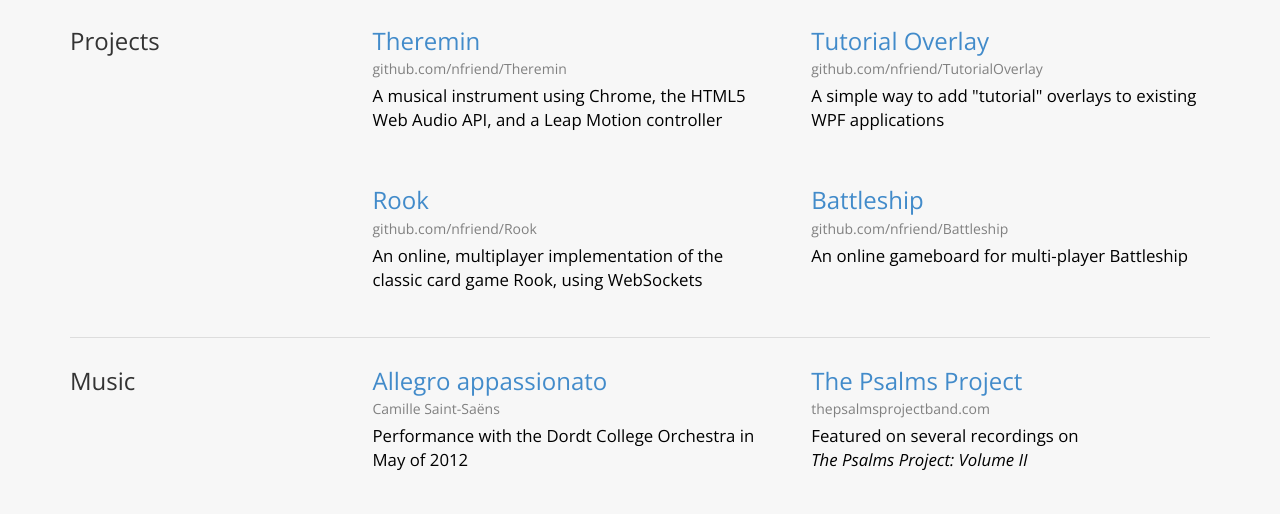
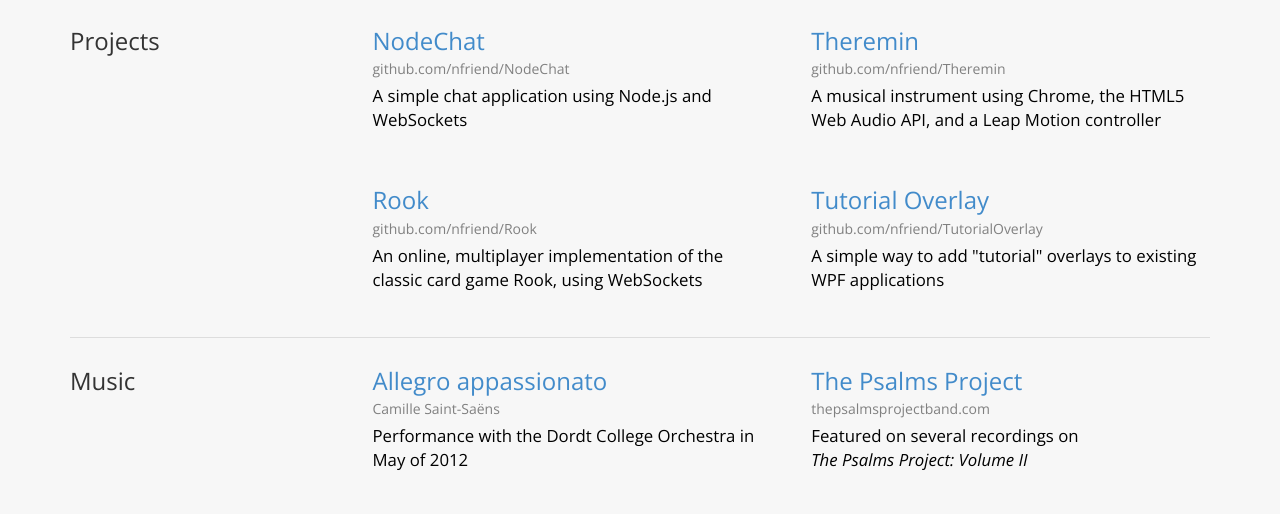
Before and after one commit to nfriend/Website-2.0, a plain HTML site: page index.html in a window 1280 px wide. Shown: the part 531-1045 px from the top of the page. Drawn offline with nearby package versions, Linux system fonts and the light colour scheme.

Commit message:
updated projects

```diff
--- a/index.html
+++ b/index.html
@@ -186,24 +186,24 @@
             <div class="col-md-9 col-sm-8">
                 <div class="row">
                     <div class="col-md-6 col-sm-12 project">
+                        <a href="http://nathanfriend.com/NodeChat/">
+                            <div class="link-item-container initial-flash">
+                                <h3>NodeChat</h3>
+                                <div class="quiet heading-subtitle">github.com/nfriend/NodeChat</div>
+                                <p class="ignore-link-color">
+                                    A simple chat application using Node.js and WebSockets
+                                    <span class="visible-md"><br /></span>
+                                </p>
+                            </div>
+                        </a>
+                    </div>
+
+                    <div class="col-md-6 col-sm-12 project">
                         <a href="http://nathanfriend.com/theremin/">
                             <div class="link-item-container initial-flash">
                                 <h3>Theremin</h3>
                                 <div class="quiet heading-subtitle">github.com/nfriend/Theremin</div>
                                 <p class="ignore-link-color">A musical instrument using Chrome, the HTML5 Web Audio API, and a Leap Motion controller</p>
-                            </div>
-                        </a>
-                    </div>
-
-                    <div class="col-md-6 col-sm-12 project">
-                        <a href="https://github.com/nfriend/TutorialOverlay">
-                            <div class="link-item-container initial-flash">
-                                <h3>Tutorial Overlay</h3>
-                                <div class="quiet heading-subtitle">github.com/nfriend/TutorialOverlay</div>
-                                <p class="ignore-link-color">
-                                    A simple way to add "tutorial" overlays to existing WPF applications
-                                    <span class="visible-md"><br /></span>
-                                </p>
                             </div>
                         </a>
                     </div>
@@ -225,13 +225,13 @@
                     </div>
 
                     <div class="col-md-6 col-sm-12 project">
-                        <a href="http://nathanfriend.com/battleship/">
+                        <a href="https://github.com/nfriend/TutorialOverlay">
                             <div class="link-item-container initial-flash">
-                                <h3>Battleship</h3>
-                                <div class="quiet heading-subtitle">github.com/nfriend/Battleship</div>
+                                <h3>Tutorial Overlay</h3>
+                                <div class="quiet heading-subtitle">github.com/nfriend/TutorialOverlay</div>
                                 <p class="ignore-link-color">
-                                    An online gameboard for multi-player Battleship
-                                    <span class="visible-lg visible-md"><br /></span>
+                                    A simple way to add "tutorial" overlays to existing WPF applications
+                                    <span class="visible-md"><br /></span>
                                 </p>
                             </div>
                         </a>
```
